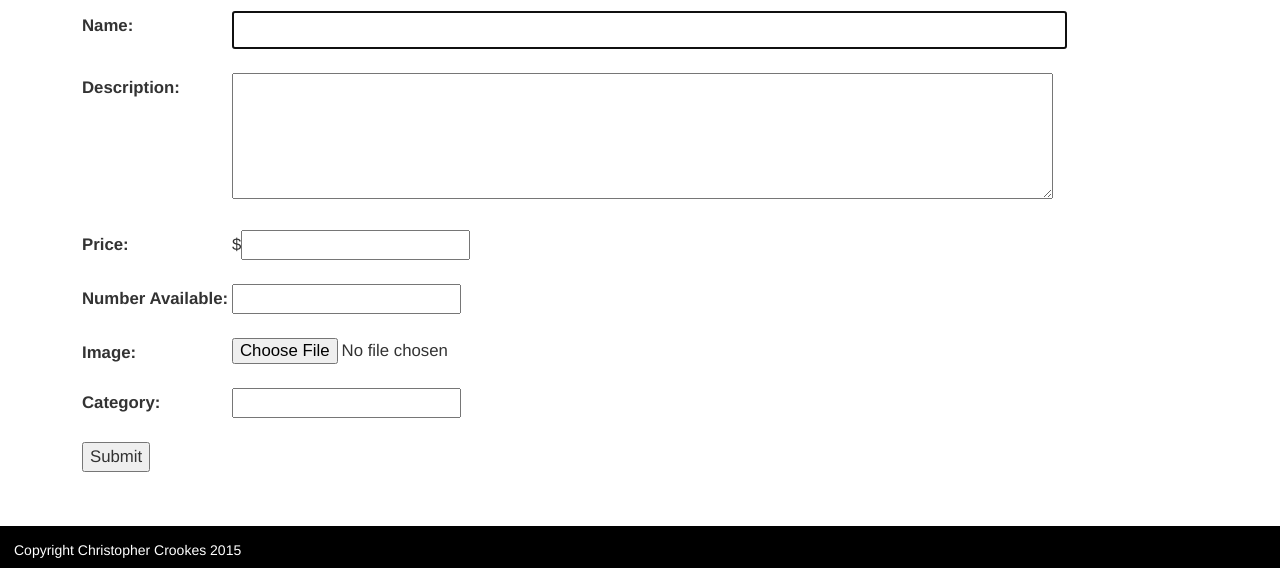
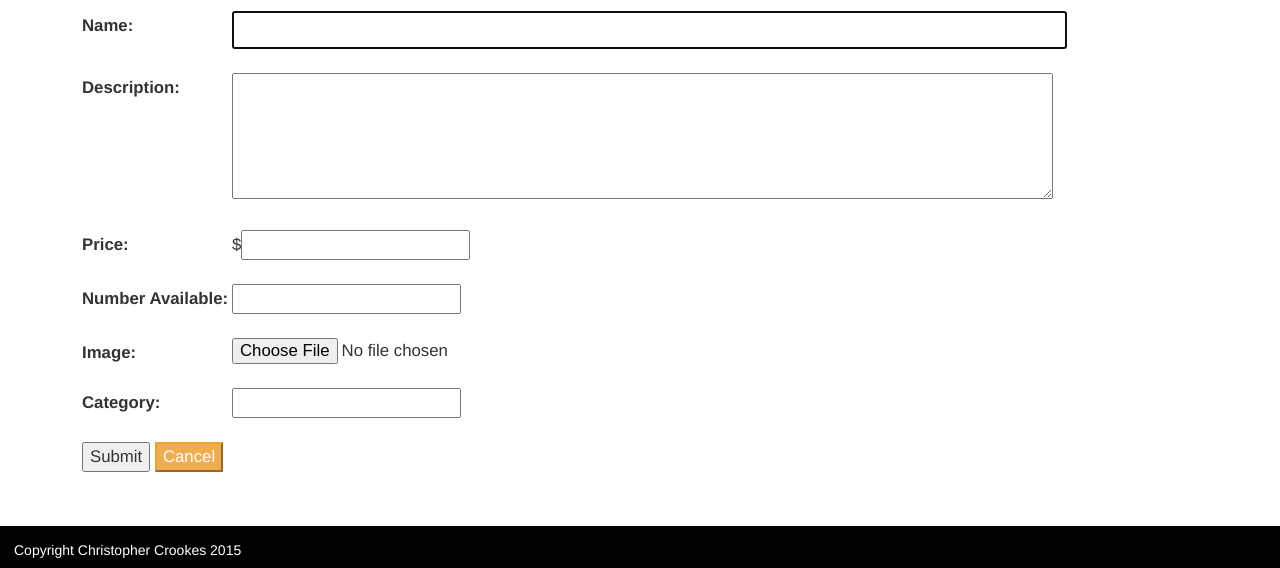
Before and after one commit to cacrookes/udacity-fsd-proj3, a Flask app: page /admin/additem/ in a window 1280 px wide. Shown: the part 236-804 px from the top of the page. Run offline with Flask 2, Linux system fonts and the light colour scheme; the visitor is signed in with stand-in values (Sample User, id 1); some libraries are stand-ins or nearby versions.

Commit message:
Adding cancel button to add item and edit item forms

```diff
--- a/application.py
+++ b/application.py
@@ -45,6 +45,25 @@ def categoryCheck(category_name):
         flash("Category %s created" % category_name)
         # get id of new category
         return session.query(Category).filter_by(name=category_name).one().id
+
+def deleteEmptyCategory(category_id):
+    """
+    Checks to see if a category has any items in it.
+    If not, category is deleted
+    """
+    print "In delete empty category"
+    # following will return None if no results are found
+    categoryItems = session.query(Item).filter_by(category_id=category_id).first()
+    if not categoryItems:
+        # no items in this category, so delete it!
+        categoryToDelete = session.query(Category).filter_by(id=category_id).one()
+        session.delete(categoryToDelete)
+        session.commit()
+        flash("Category %s was removed" % categoryToDelete.name)
+        return "Category deleted"
+    else:
+        # category still has items
+        return "Category was not deleted. It still contains items."
 
 def external_url(url):
     """
@@ -356,25 +375,6 @@ def editItem(item_id):
         categories = session.query(Category).all()
         return render_template('editItem.html', item=editedItem, categories=categories)
 
-def deleteEmptyCategory(category_id):
-    """
-    Checks to see if a category has any items in it.
-    If not, category is deleted
-    """
-    print "In delete empty category"
-    # following will return None if no results are found
-    categoryItems = session.query(Item).filter_by(category_id=category_id).first()
-    if not categoryItems:
-        # no items in this category, so delete it!
-        categoryToDelete = session.query(Category).filter_by(id=category_id).one()
-        session.delete(categoryToDelete)
-        session.commit()
-        flash("Category %s was removed" % categoryToDelete.name)
-        return "Category deleted"
-    else:
-        # category still has items
-        return "Category was not deleted. It still contains items."
-
 @app.route('/admin/<int:item_id>/delete/', methods=['GET', 'POST'])
 def deleteItem(item_id):
     """
--- a/templates/addItem.html
+++ b/templates/addItem.html
@@ -40,6 +40,9 @@
         </li>
         <li>
           <button>Submit</button>
+          <a href="{{ url_for('mainPage') }}">
+            <input type="button" value="Cancel" class="btn-warning"/>
+          </a>
         </li>
       </ul>
     </form>
--- a/templates/editItem.html
+++ b/templates/editItem.html
@@ -48,6 +48,9 @@
           </li>
           <li>
             <button>Submit</button>
+            <a href="{{ url_for('showItem', category_name=item.category.name, item_id=item.id) }}">
+              <input type="button" value="Cancel" class="btn-warning"/>
+            </a>
           </li>
         </ul>
       </form>
```
